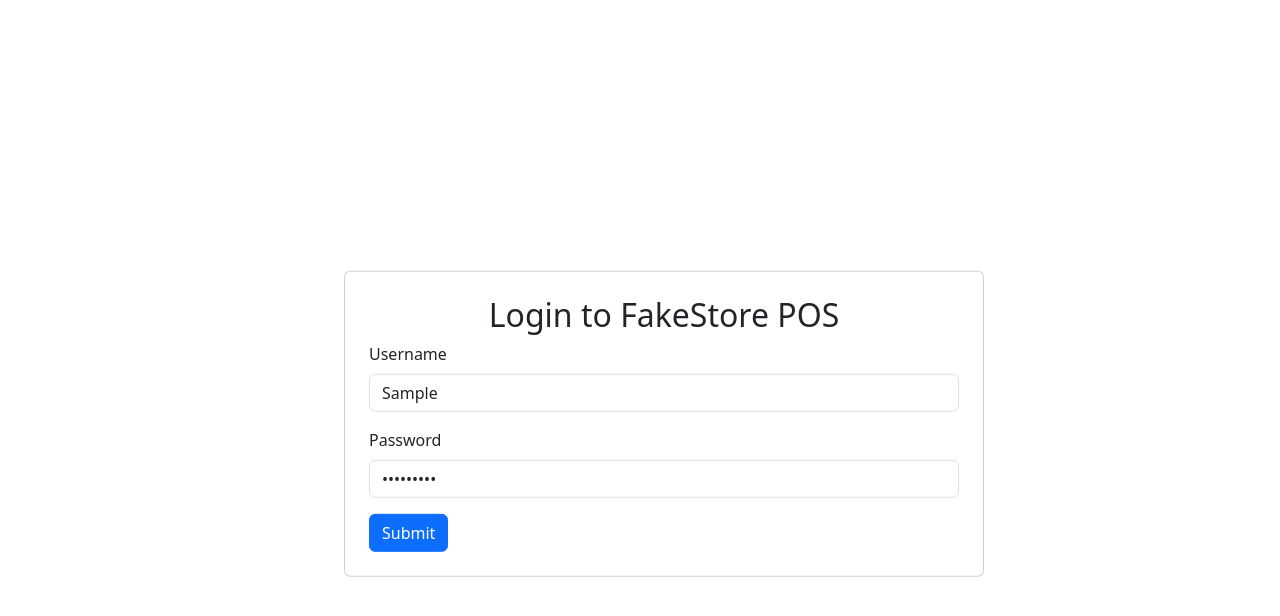
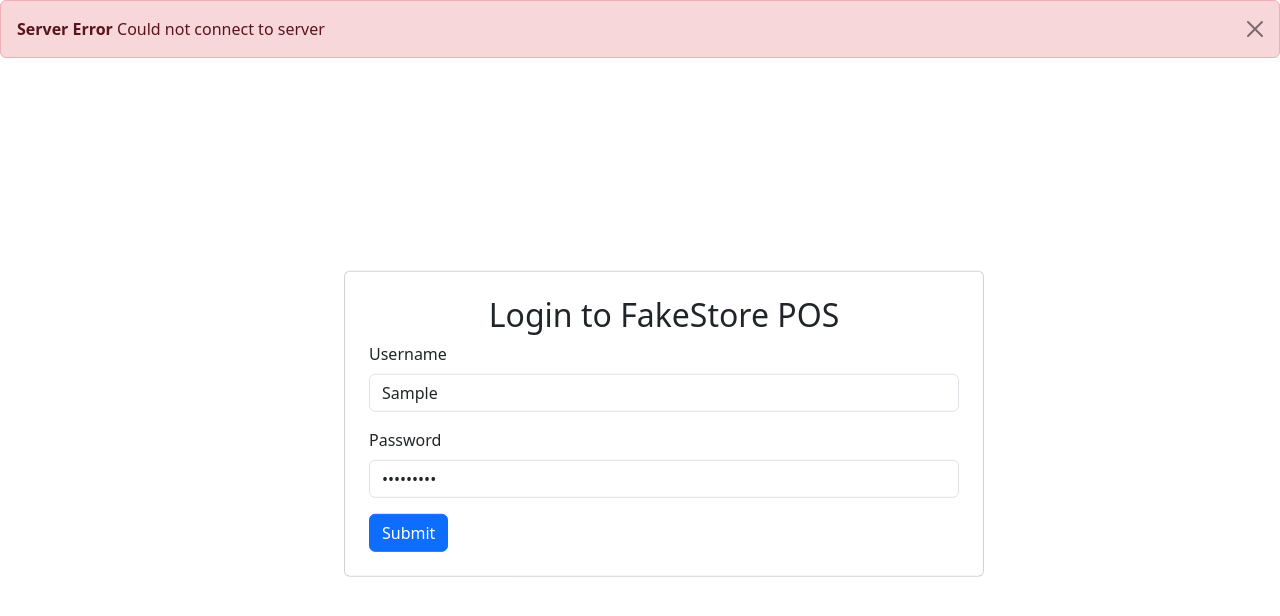
Before and after one commit to omernawaz/react-pos, a React (Vite) app: page /login in a window 1280 px wide. Both pictures are taken after typing "Sample", "Sample123" into the empty fields and a click on the button "Submit". Shown: the top 616 px of the page. Built offline with nearby package versions, Linux system fonts and the light colour scheme; no server answers.

Commit message:
[Added] Hook for authentication | Alert for Error message | Proper Error Messages

```diff
--- /dev/null
+++ b/src/components/generic/Alert.jsx
@@ -0,0 +1,18 @@
+const Alert = ({ alertType, alertTitle, alertMessage }) => {
+  return (
+    <div
+      className={`alert alert-${alertType} alert-dismissible fade show`}
+      role="alert"
+    >
+      <strong>{alertTitle}</strong> {alertMessage}
+      <button
+        type="button"
+        className="btn-close"
+        data-bs-dismiss="alert"
+        aria-label="Close"
+      ></button>
+    </div>
+  );
+};
+
+export default Alert;
--- a/src/components/generic/Dropdown.jsx
+++ b/src/components/generic/Dropdown.jsx
@@ -2,7 +2,7 @@ import DropdownLink from "./DropdownLink";
 
 const Dropdown = ({ items, onItemChange, children }) => {
   return (
-    <>
+    <div className="align-self-center">
       <a
         className="nav-link dropdown-toggle"
         href="#"
@@ -19,7 +19,7 @@ const Dropdown = ({ items, onItemChange, children }) => {
           </DropdownLink>
         ))}
       </ul>
-    </>
+    </div>
   );
 };
 
--- a/src/components/product-catalogue/ProductFilter.jsx
+++ b/src/components/product-catalogue/ProductCatalogueControls.jsx
@@ -1,9 +1,8 @@
 import Dropdown from "../generic/Dropdown";
 import SearchBar from "../generic/SearchBar";
-
 import useGetData from "../../hooks/useGetData";
 
-const ProductFilter = ({ onCategoryChange, onSearch }) => {
+const ProductCatalogueControls = ({ onCategoryChange, onSearch }) => {
   const [categories, isLoading] = useGetData(
     "https://fakestoreapi.com/products/categories"
   );
@@ -31,4 +30,4 @@ const ProductFilter = ({ onCategoryChange, onSearch }) => {
   );
 };
 
-export default ProductFilter;
+export default ProductCatalogueControls;
--- a/src/hooks/useAuth.js
+++ b/src/hooks/useAuth.js
@@ -1,4 +1,4 @@
-import { useEffect, useState,useCallback } from "react"
+import { useState,useCallback } from "react"
 
 const useAuth = () => {
     const [data,setData] = useState(null);
@@ -26,15 +26,15 @@ const useAuth = () => {
         const recievedData = await response.json();
         setData(recievedData);
        } catch(error) {
-            setError(error);
+            if(error.name === 'SyntaxError'){
+                setError({name: 'Authorization Error', message: "Invalid Username or Password"});
+            } else if (error.name === "TypeError") {
+                setError({name: 'Server Error', message: "Could not connect to server"});
+            }
        } finally {
         setIsLoading(false);
        }
     }, [])
-
-    useEffect(()=>{
-        handleAuth();
-    },[handleAuth]);
 
 
     return [data,isLoading,error, handleAuth];
--- a/src/pages/LoginPage.jsx
+++ b/src/pages/LoginPage.jsx
@@ -1,6 +1,7 @@
 import LoginForm from "../components/auth/LoginForm";
 import useUserSession from "../hooks/useUserSession";
 import useAuth from "../hooks/useAuth";
+import Alert from "../components/generic/Alert";
 import { useEffect } from "react";
 
 const LoginPage = () => {
@@ -15,12 +16,25 @@ const LoginPage = () => {
     }
   }, [isLoading, data]);
 
+  useEffect(() => {
+    if (error) {
+    }
+  }, [error]);
+
   return (
-    <div className="card p-4 m-4 position-absolute top-50 start-50 translate-middle w-50">
-      <h2 className="text-center">Login to FakeStore POS</h2>
-      {error && <small style={{ color: "red" }}>{error.text}</small>}
-      <LoginForm onSubmit={handleAuth} />
-    </div>
+    <>
+      {error != null && (
+        <Alert
+          alertType={"danger"}
+          alertTitle={error.name}
+          alertMessage={error.message}
+        />
+      )}
+      <div className="card p-4 m-4 position-absolute top-50 start-50 translate-middle w-50">
+        <h2 className="text-center">Login to FakeStore POS</h2>
+        <LoginForm onSubmit={handleAuth} />
+      </div>
+    </>
   );
 };
 
--- a/src/pages/ProductCatalogue.jsx
+++ b/src/pages/ProductCatalogue.jsx
@@ -1,7 +1,7 @@
 import { useState } from "react";
 import ProductDisplay from "../components/product-catalogue/ProductsDisplay";
 import LoadingCard from "../components/product-catalogue/LoadingCard";
-import ProductFilter from "../components/product-catalogue/ProductFilter";
+import ProductCatalogueControls from "../components/product-catalogue/ProductCatalogueControls";
 import useGetData from "../hooks/useGetData";
 import useRequireLogin from "../hooks/useRequireLogin";
 
@@ -60,7 +60,7 @@ const ProductCatalogue = () => {
           selectedCategory.substr(1) +
           " Products"}
       </h1>
-      <ProductFilter
+      <ProductCatalogueControls
         onCategoryChange={handleCategoryChange}
         onSearch={handleSearch}
       />
```
